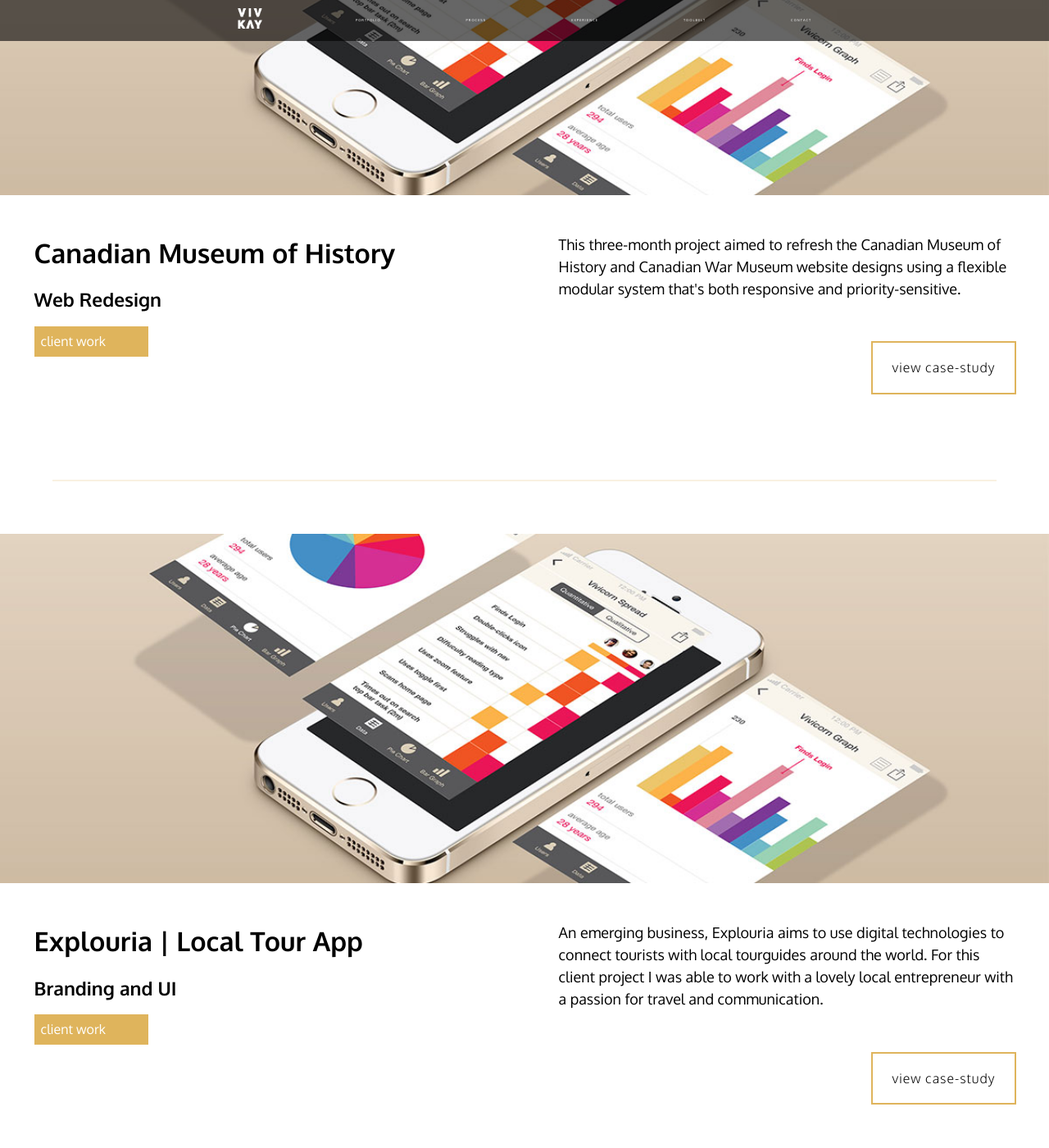
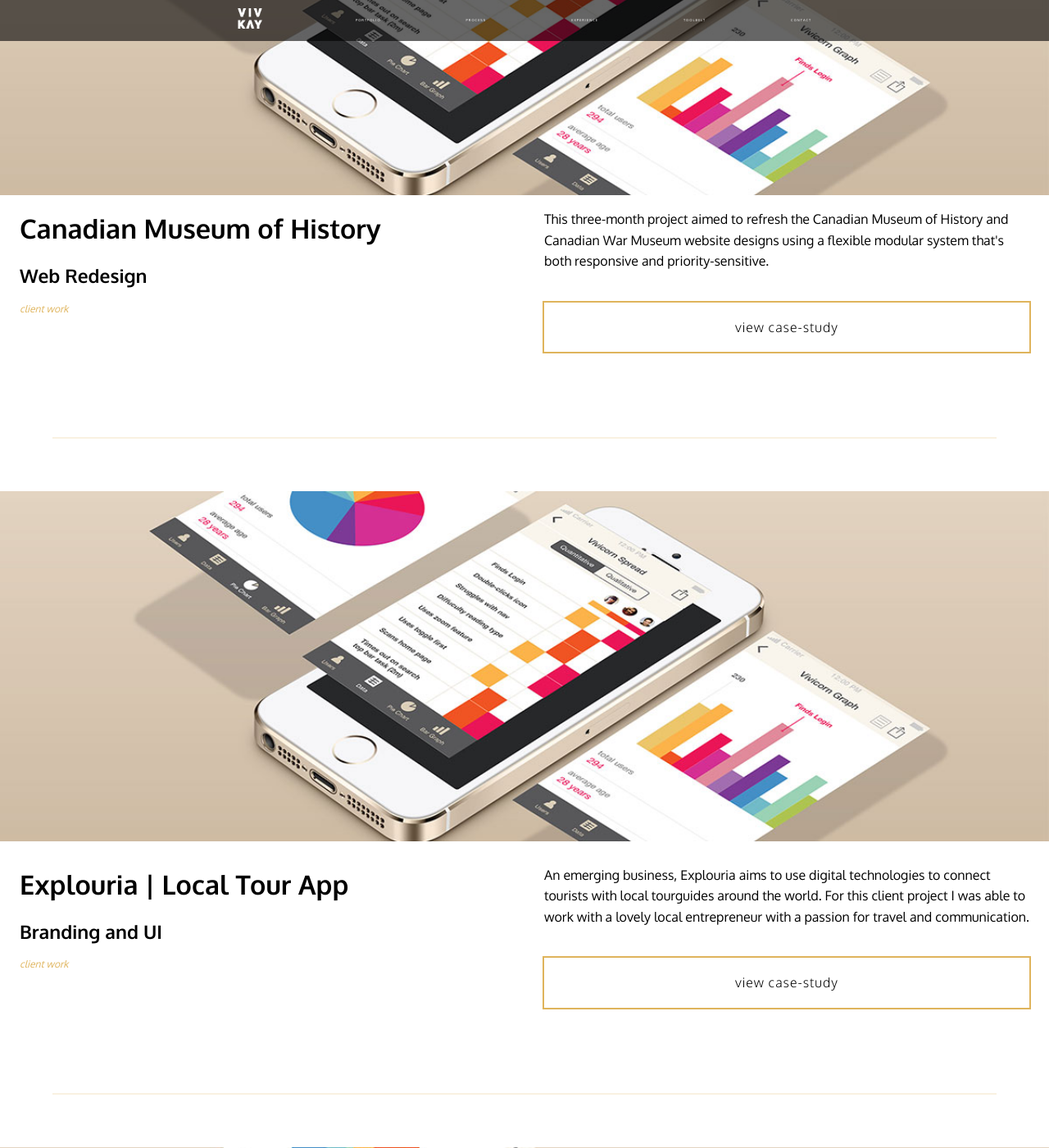
Before and after one commit to vivkay/portfolio-new, a Jekyll site: the page built from index.html, in a window 1280 px wide and 1400 px high, scrolled down 1089 px. Shown: the whole window at 82% size. Built offline with Jekyll 4.4.1, drawn with Linux system fonts in a browser that asks for light colours; Markdown is read by kramdown in place of the engine named in the settings.

Commit message:
fixes button padding at media query sizes

```diff
--- a/_layouts/default.html
+++ b/_layouts/default.html
@@ -5,8 +5,8 @@
     <title>{% if page.title %}{{ page.title }} • {% endif %} Graphic and Interactive Design Portfolio {% if page.title After %} • {{ page.titleAfter }}{% endif %}</title>
     <meta name="viewport" content="Vivienne Kay: Graphic Design Portfolio">
     <link href="{{site.baseurl}}/css/animate.css" rel="stylesheet">
+    <link href="{{site.baseurl}}/css/grid.css" rel="stylesheet">
     <link href="{{site.baseurl}}/css/typography.css" rel="stylesheet">
-    <link href="{{site.baseurl}}/css/grid.css" rel="stylesheet">
     <link href="{{site.baseurl}}/css/main.css" rel="stylesheet">
     <link href='https://fonts.googleapis.com/css?family=Oxygen:400,300,700' rel='stylesheet' type='text/css'>
     <link href="vk-favicon.ico" rel="shortcut icon">
--- a/css/main.css
+++ b/css/main.css
@@ -208,31 +208,17 @@
     color: black;
     outline: 2px solid #dfb45c;
     text-align: center;
-    margin: 2em auto 0 auto;
+    margin: 0 auto 2.5rem auto;
     letter-spacing: 1px;
     font-weight: thin;
-    max-width: 25em;
     font-weight: lighter;
-}
-
-.align-right {
-    float: right;
-    display: inline-block;
+    float: left;
+    width: 100%;
 }
 
 .btn-gold-inverse:hover {
-    font-size: 1rem;
-    padding: 1.25rem 1.5rem;
-    text-decoration: none;
-    display: block;
     color: white;
     background-color: #dfb45c;
-    text-align: center;
-    margin: 2em auto 0 auto;
-    letter-spacing: 1px;
-    font-weight: thin;
-    max-width: 25em;
-    font-weight: lighter;
 }
 
 .btn-gold-footer {
@@ -660,10 +646,9 @@
 }
 
 .note {
-    background-color: #dfb45c;
-    color: white;
-    padding: .5rem;
-    width: 25%;
+    color: #dfb45c;
+    font-style: italic;
+    font-size: .75rem;
 }
 
 .full-bleed {
@@ -775,7 +760,7 @@
         color: #dfb45c;
     }
 
-        .flex {
+    .flex {
         margin-left: 2rem;
     }
 
@@ -788,9 +773,7 @@
         padding: 2rem;
     }
 
-
 }
-
 
 /* this is l size */
 @media only screen and (min-width: 60em) {
@@ -928,7 +911,12 @@
 
     .social-icon {
         width: 20%;
-}
+    }
+
+    .btn-gold-inverse  {
+        margin: 1rem auto 2.5rem auto;
+    }
+
 
 }
 
--- a/css/typography.css
+++ b/css/typography.css
@@ -178,20 +178,6 @@
   padding: 0.3250rem;
 }
 
-/* island padding that changes with media-queries */
-
-.island-flex-top {
-    padding-top: 1rem;
-    padding-left: 1rem;
-    padding-right: 1rem;
-}
-
-.island-flex-bottom {
-    padding-bottom: 1rem;
-    padding-left: 1rem;
-    padding-right: 1rem;
-}
-
 .gutter {
   padding-left: 1.3rem;
   padding-right: 1.3rem;
@@ -231,14 +217,6 @@
   margin: 0 0 1.4rem;
 }
 
-.island-flex-top {
-   padding: 2.6000rem;
-}
-
-.island-flex-bottom {
-   padding: 2.6000rem;
-}
-
 .yotta {
   font-size: 2.2807rem;
   line-height: 1.2277;
@@ -275,7 +253,7 @@
 }
 
 .body {
-    font-size: 1.1250rem;
+    font-size: 1rem;
     line-height: 1.6;
 }
 
--- a/index.html
+++ b/index.html
@@ -30,14 +30,14 @@
                 </ul>
             </div>
         </div>
-        <div class="grid body-wrapper">
-            <div class="unit unit-s-1 unit-m-1-2 unit-l-1-2 unit-xl-1-2 island-flex-top">
+        <div class="grid body-wrapper pad-t-1-2 pad-b-1-2">
+            <div class="unit unit-s-1 unit-m-1-2 unit-l-1-2 unit-xl-1-2 gutter">
                 <h1 class="zetta"> {{ project.client }} </h1>
                 <h3> {{ project.title }} </h3>
                 <p class="note">{{ project.note }}</p>
             </div>
-            <div class="unit unit-s-1 unit-m-1-2 unit-l-1-2 unit-xl-1-2 island-flex-bottom">
-                <p class="mega">{{ project.summary }}</p>
+            <div class="unit unit-s-1 unit-m-1-2 unit-l-1-2 unit-xl-1-2 gutter">
+                <p class="body">{{ project.summary }}</p>
                 <div class="align-right">
                 <a class="btn-gold-inverse" href="{{ site.baseurl }}/{{ project.link }}">view case-study</a>
                 </div>
```
